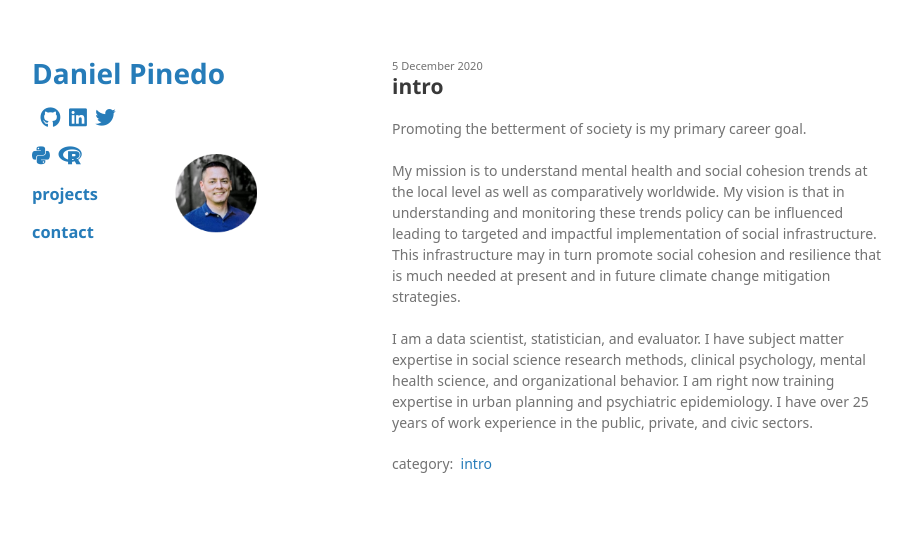
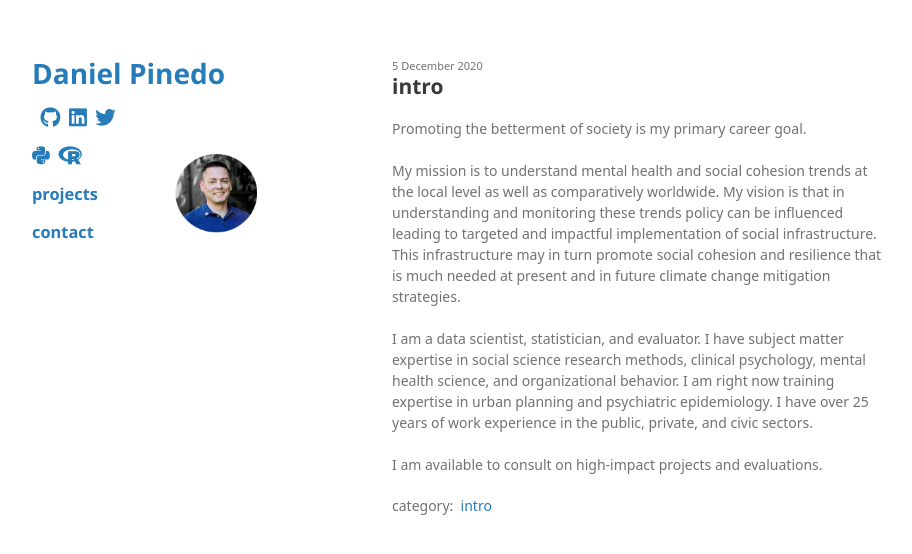
Before and after one commit to odenipinedo/odenipinedo.github.io, a Jekyll site: the page built from _posts/2020-12-05-intro.md, in a window 1280 px wide. Shown: the top 554 px of the page, without its empty margins (178-1090 px from the left). Built offline with Jekyll 4.4.1, drawn with Linux system fonts in a browser that asks for light colours; nearby versions of some CDN libraries; some web fonts are replaced; a style sheet for code colours, icons or effects is not loaded; the repository's description, which GitHub fills in, is left out.

Commit message:
Update 2020-12-05-intro.md

```diff
--- a/_posts/2020-12-05-intro.md
+++ b/_posts/2020-12-05-intro.md
@@ -18,4 +18,6 @@ Promoting the betterment of society is my primary career goal.
 My mission is to understand mental health and social cohesion trends at the local level as well as comparatively worldwide. My vision is that in understanding and monitoring these trends policy can be influenced leading to targeted and impactful implementation of social infrastructure. This infrastructure may in turn promote social cohesion and resilience that is much needed at present and in future climate change mitigation strategies.
 <br><br>
 I am a data scientist, statistician, and evaluator. I have subject matter expertise in social science research methods, clinical psychology, mental health science, and organizational behavior. I am right now training expertise in urban planning and psychiatric epidemiology. I have over 25 years of work experience in the public, private, and civic sectors.
+<br><br>
+I am available to consult on high-impact projects and evaluations.
 </p>
```
